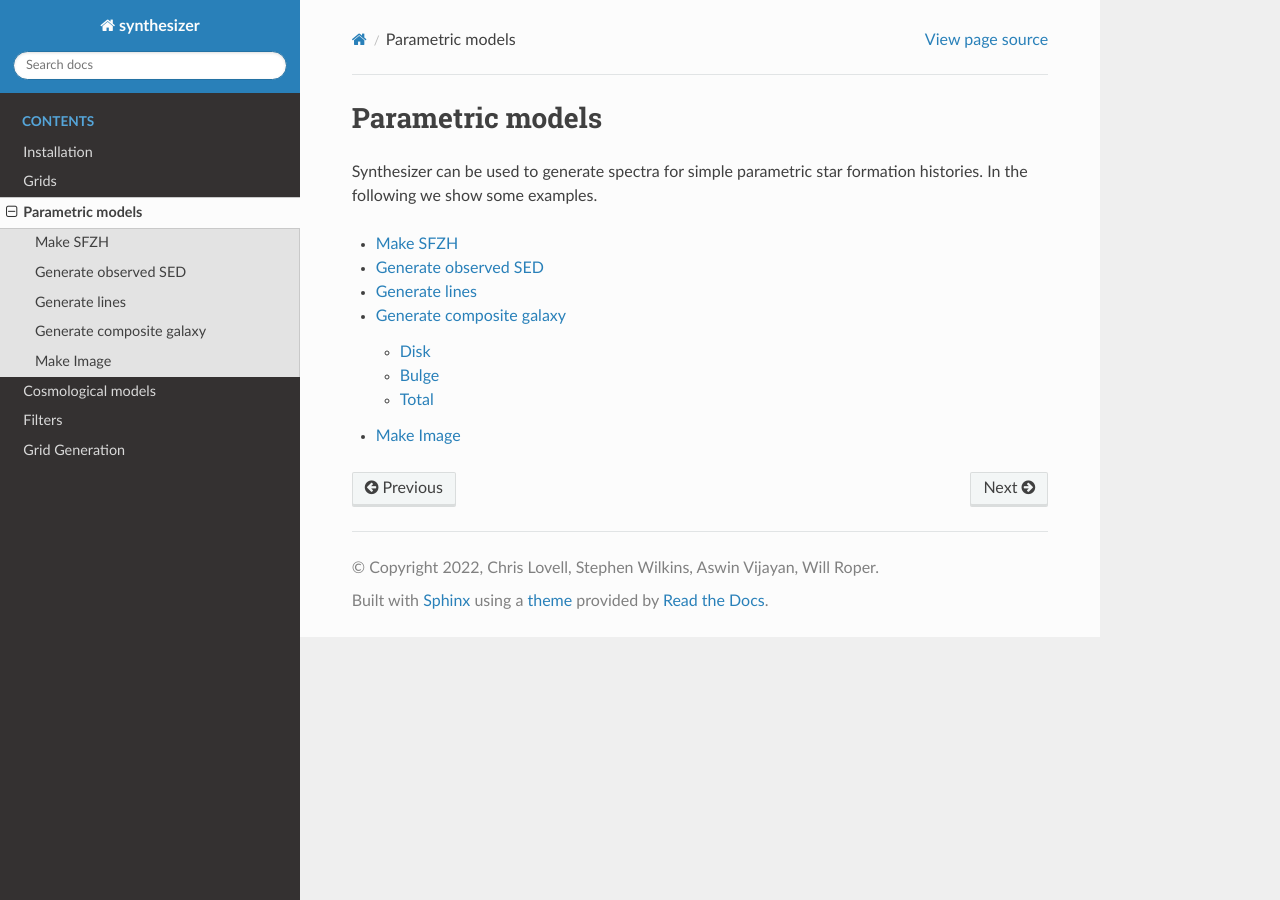
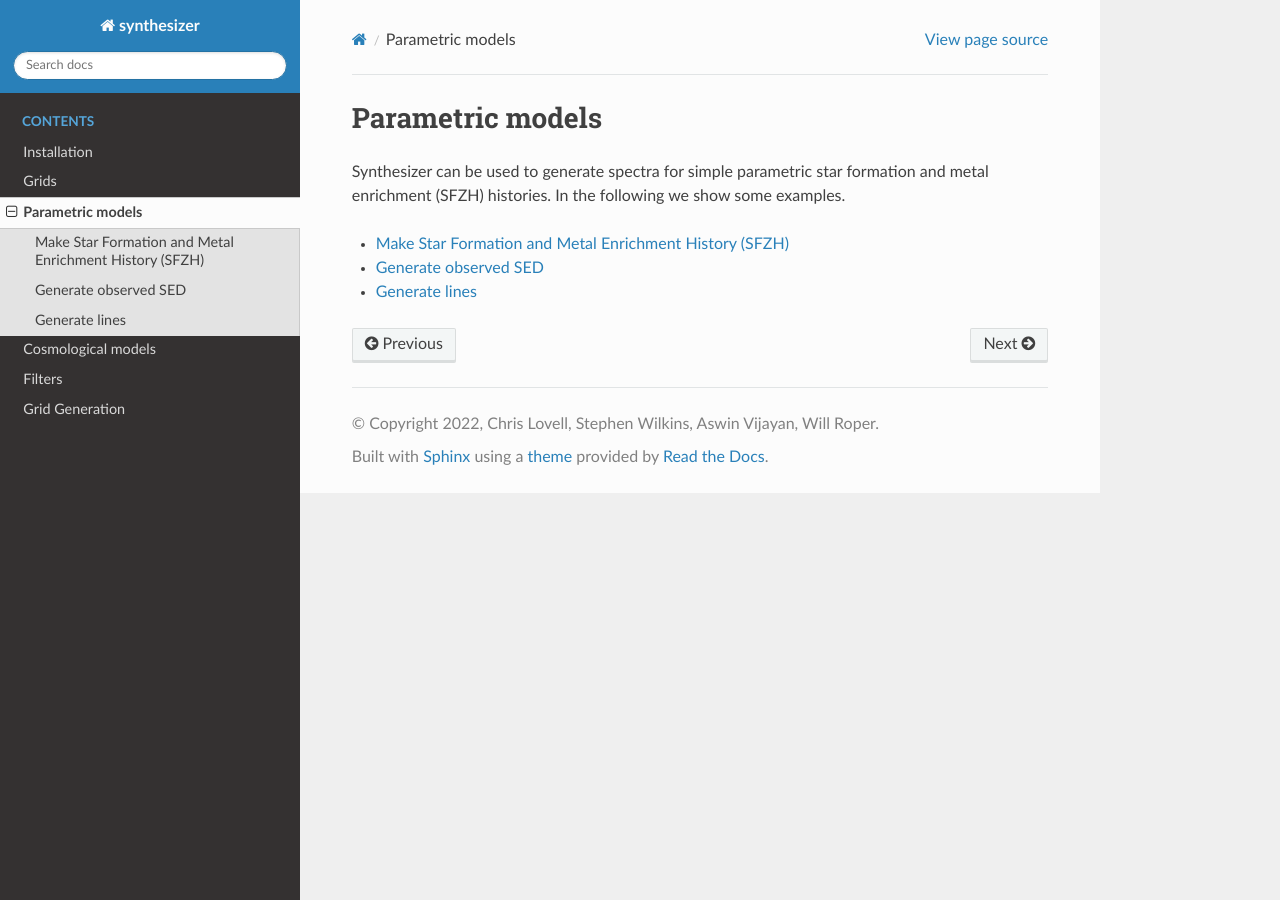
Before and after one commit to tHarvey303/synthesizer, a Sphinx documentation site: the page built from docs/source/parametric/parametric.rst, in a window 1280 px wide. Built offline with Sphinx 7.4.7 and the Read the Docs theme 2.0.0, drawn with Linux system fonts in a browser that asks for light colours; pages that are not in the unit, such as notebooks, are missing from menus; some of the changed lines change nothing that is shown.

Commit message:
updated parametric docs, removed broken imaging functionality

```diff
--- a/docs/source/parametric/parametric.rst
+++ b/docs/source/parametric/parametric.rst
@@ -1,7 +1,7 @@
 Parametric models
 =================
 
-Synthesizer can be used to generate spectra for simple parametric star formation histories.
+Synthesizer can be used to generate spectra for simple parametric star formation and metal enrichment (SFZH) histories.
 In the following we show some examples.
 
 .. toctree::
@@ -11,5 +11,7 @@ In the following we show some examples.
    generate_sed
    generate_observed_sed
    generate_lines
-   generate_composite_galaxy
-   make_image
+
+.. TODO: fix imaging examples
+.. generate_composite_galaxy
+.. make_image
```
Also changed, not shown: docs/source/parametric/generate_composite_galaxy.ipynb, docs/source/parametric/generate_lines.ipynb, docs/source/parametric/generate_observed_sed.ipynb, docs/source/parametric/make_image.ipynb, docs/source/parametric/make_sfzh.ipynb.
